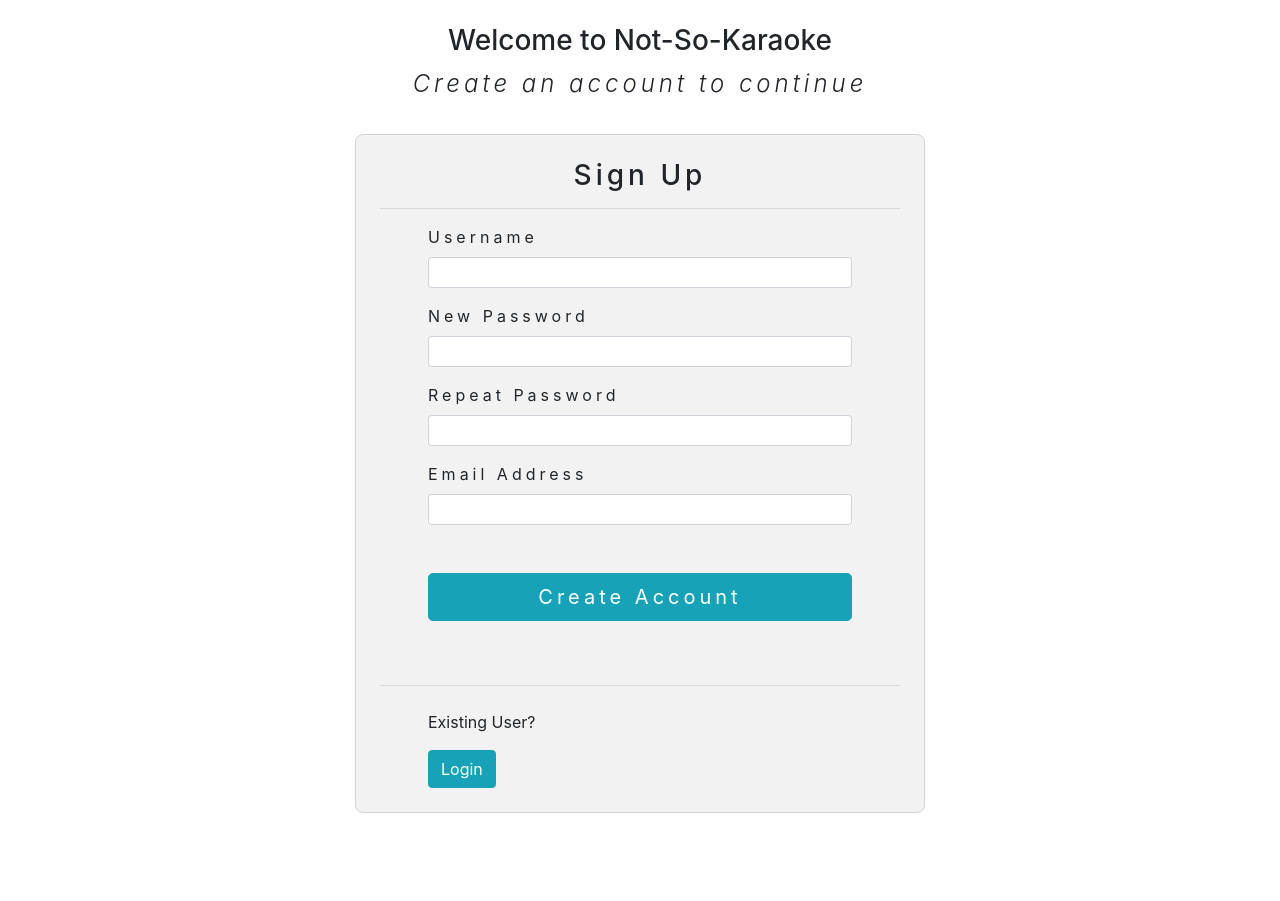
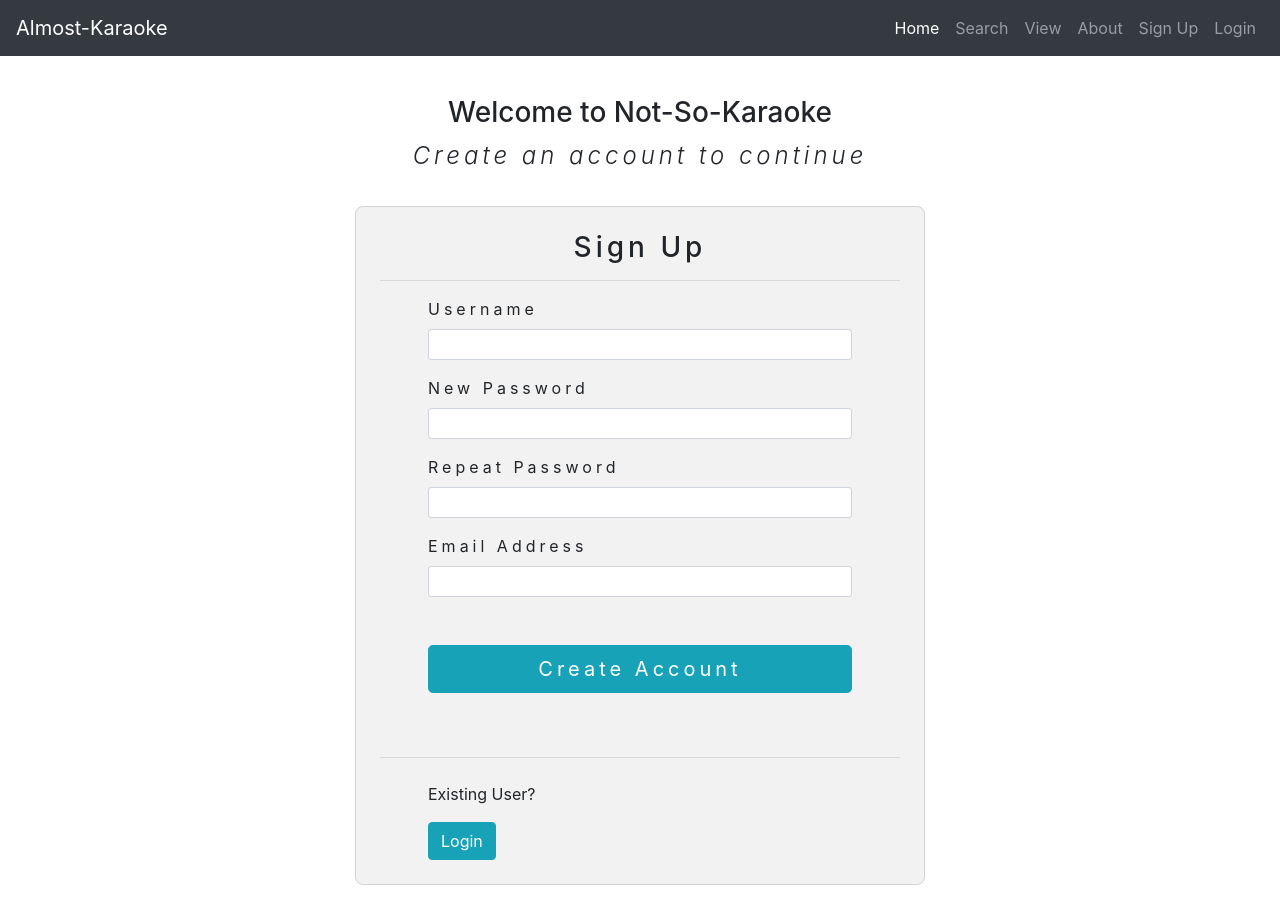
Before and after one commit to jetamartin/not-so-karaoke, a Flask app: page /signup in a window 1280 px wide. Before the commit the page ends 813 px from the top, so only its background shows below. Run offline with Flask 2, Linux system fonts and the light colour scheme; some libraries are stand-ins or nearby versions.

Commit message:
added 'signup', 'login' and navbar

```diff
--- a/app.py
+++ b/app.py
@@ -36,6 +36,10 @@ toolbar = DebugToolbarExtension(app)
 connect_db(app)
 print("*********** H E L L O *****************")
 # videos = []
+
+@app.route('/')
+def home():
+  return render_template("/index.html")
 
 
 @app.route('/signup', methods=['GET', 'POST'])
@@ -94,7 +98,7 @@ def logout():
   return redirect("/")
 
 
-@app.route('/', methods=['GET', 'POST'])
+@app.route('/search', methods=['GET', 'POST'])
 def index():
   form = SearchForm()
   if form.validate_on_submit():
@@ -102,9 +106,6 @@ def index():
     # Get values entered on Video Search screen
     artist = form.artist.data.strip()
     song = form.song.data.strip()
-
-    ######## Note will need to replace this line once user SignIn is implementened..at login the user_id will be added to session
-    session['user_id'] = 1;
 
     # Save search values as Session variables
     session['artist'] = artist
@@ -178,11 +179,13 @@ def getMoreLyrics():
 
 @app.route('/favorites', methods=['GET', 'POST'])
 def addUpdateFavorites():
+  if ('user_id' not in session ):
+    flash("This action is not allowed if you aren't logged in. Please login or signup to create an account")
+    return redirect ('/login')
 
   if request.method == 'GET':
 
     favorites = Favorite.query.filter_by(user_id = session['user_id']).all()
-
 
     # import pdb; pdb.set_trace()
 
@@ -232,14 +235,23 @@ def addUpdateFavorites():
 
 @app.route('/favorites/<int:id>', methods=['DELETE'])
 def deleteFavorite(id):
+  """ This method is called when the user clicks on the Fav icon and then clicks
+       the delete fav checkbox on the modal form.
+       Favorites functionality will require user to be logged in but we still need to protect
+       against someone simply typing in a URL with an id.  """
 
-    # import pdb; pdb.set_trace()
-    fav = Favorite.query.get(id)
+  if 'user_id' not in session:
+    flash("This action is not allowed if you aren't logged in. Please login or signup to create an account")
+    form = LoginForm()
+    return redirect ('/login.html', form=form)
+  # return render ('/login', form=form)
 
-    db.session.delete(fav)
-    db.session.commit()
+  fav = Favorite.query.get(id)
 
-    return jsonify("Favorite Deleted")
+  db.session.delete(fav)
+  db.session.commit()
+
+  return jsonify("Favorite Deleted")
 
 
 # NOTE: This should be implemented as a POST route rather than GET route
@@ -248,4 +260,4 @@ def deleteFavorite(id):
 def logout_user():
   session.pop('user_id')
   flash("So long for now..you've been logged out")
-  return redirect('/')
+  return redirect('/search')
--- a/static/styles.css
+++ b/static/styles.css
@@ -1,3 +1,7 @@
+.main-content {
+  margin-top: 6rem;
+}
+
 #lyrics-content {
   height: 75vh;
   overflow : scroll
--- a/templates/base.html
+++ b/templates/base.html
@@ -3,7 +3,7 @@
 
 <head>
   <meta charset="UTF-8">
-  <title>Not-So-Karaoke(NSK)</title>
+  <title>Almost-Karaoke(NSK)</title>
 
   <link rel="stylesheet"
         href="https://unpkg.com/bootstrap/dist/css/bootstrap.css">
@@ -15,14 +15,57 @@
   <link rel="shortcut icon" href="/static/favicon.ico">
   <script src="https://code.jquery.com/jquery-3.5.1.min.js" integrity="sha256-9/aliU8dGd2tb6OSsuzixeV4y/faTqgFtohetphbbj0="
 crossorigin="anonymous"></script>
+  <script src="https://cdn.jsdelivr.net/npm/popper.js@1.16.0/dist/umd/popper.min.js"></script>
   <!-- <script src="https://code.jquery.com/jquery-3.2.1.slim.min.js" integrity="sha384-KJ3o2DKtIkvYIK3UENzmM7KCkRr/rE9/Qpg6aAZGJwFDMVNA/GpGFF93hXpG5KkN" crossorigin="anonymous"></script>    -->
   <script src="https://maxcdn.bootstrapcdn.com/bootstrap/4.0.0-beta.2/js/bootstrap.bundle.min.js" integrity="sha384-3ziFidFTgxJXHMDttyPJKDuTlmxJlwbSkojudK/CkRqKDOmeSbN6KLrGdrBQnT2n" crossorigin="anonymous"></script>
   <script src="https://unpkg.com/axios/dist/axios.js"></script>
 </head>
-
+<nav class="navbar navbar-expand-md navbar-dark fixed-top bg-dark">
+  <a class="navbar-brand" href="/">Almost-Karaoke</a>
+  <button class="navbar-toggler" type="button" data-toggle="collapse" data-target="#navbarCollapse" aria-controls="navbarCollapse" aria-expanded="false" aria-label="Toggle navigation">
+    <span class="navbar-toggler-icon"></span>
+  </button>
+  <div class="collapse navbar-collapse" id="navbarCollapse">
+    <ul class="navbar-nav ml-auto">
+      <li class="nav-item active">
+        <a class="nav-link" href="/">Home <span class="sr-only">(current)</span></a>
+      </li>
+      <li class="nav-item">
+        <a class="nav-link" href="/search">Search</a>
+      </li>
+      <li class="nav-item">
+        <a class="nav-link" href="/view">View</a>
+      </li>
+      {% if session['user_id'] %}
+        <li class="nav-item">
+          <a class="nav-link" href="/favorites">Favorites</a>
+        </li>
+      {% endif %}
+      <li class="nav-item">
+        <a class="nav-link" href="/about">About</a>
+      </li>
+      {% if session['user_id'] %}
+        <li class="nav-item">
+          <a class="nav-link" href="/logout">logout</a>
+        </li>
+      {% else %}
+        <li class="nav-item">
+          <a class="nav-link" href="/signup">Sign Up</a>
+        </li>
+        <li class="nav-item">
+          <a class="nav-link" href="/login">Login</a>
+        </li>
+      {% endif %}
+    </ul>
+    <!-- <form class="form-inline mt-2 mt-md-0">
+      <input class="form-control mr-sm-2" type="text" placeholder="Search" aria-label="Search">
+      <button class="btn btn-outline-success my-2 my-sm-0" type="submit">Search</button>
+    </form> -->
+  </div>
+</nav>
 <body class="{% block body_class %}{% endblock %}">
 
-<div class="container">
+<div class="container main-content">
   {% for category, message in get_flashed_messages(with_categories=True) %}
     <div class="alert alert-{{ category }}">{{ message }}</div>
   {% endfor %}
--- a/templates/favorites.html
+++ b/templates/favorites.html
@@ -19,6 +19,7 @@
                 <p class="card-text">Artist:<span class="video-detail-artist ml-3">{{fav.artist_name}}</span></p>
                 <p class="card-text">Song:<span class="video-detail-song ml-3">{{fav.song_title}}</span></p>
                 <p class="card-text">Notes:<span class="video-detail-notes ml-3">{{fav.notes}}</span></p>
+                <p><a class="btn btn-secondary mt-3" href="/video/{{fav.video_id}}">View</a></p>
                </div>
               <div class="favorites col-md-4 d-flex justify-content-center" data-fav_id={{fav.id}}>
                 <p><i class="fas fa-heart"></i></p>
--- /dev/null
+++ b/templates/index.html
@@ -0,0 +1,4 @@
+{% extends 'base.html' %}
+{% block content %}
+<h1 class="mt-5">Home Page</h1>
+{% endblock %}
--- a/templates/view-video.html
+++ b/templates/view-video.html
@@ -13,6 +13,7 @@
               <p> Video Title:<span id = "video-detail-title" class="font-weight-bold ml-2 mr-2">{{video_details.title}}</span></p>
               <p>Artist:<span id = "video-detail-artist" class="font-weight-bold ml-2 mr-2">{{video_details.artist}}</span></p>
               <p >Song:<span id = "video-detail-song" class="font-weight-bold ml-2 mr-2">{{video_details.song}}</span></p>
+
                 {% if video_details.fav_id %}
                   <p id="video-detail-notes-section" >Notes:
                     <span id = "video-detail-notes" class="font-weight-bold ml-2 mr-2">{{video_details.notes}}</span>
@@ -22,6 +23,8 @@
                   <span id = "video-detail-notes" class="font-weight-bold ml-2 mr-2 hide">{{video_details.notes}}</span>
                 {% endif %}
             </div>
+
+            <!--  -->
             <div class="col-2">
               <div id="favorites" class="d-flex justify-content-center pt-2" {% if video_details.fav_id %} data-fav_id={{video_details.fav_id}} {% endif %} >
                 {% if video_details.fav_id %}
@@ -35,6 +38,7 @@
                 <label class="custom-control-label" for="customCheck1">Delete</label>
               </div> -->
             </div>
+            <!--   -->
           </div>
         </div>
       </div>
```
Also changed, not shown: static/viewVideo.js (+11 -1 lines), utilities.py (+14 -10 lines). Lines whose indentation alone changed are shown as unchanged.
